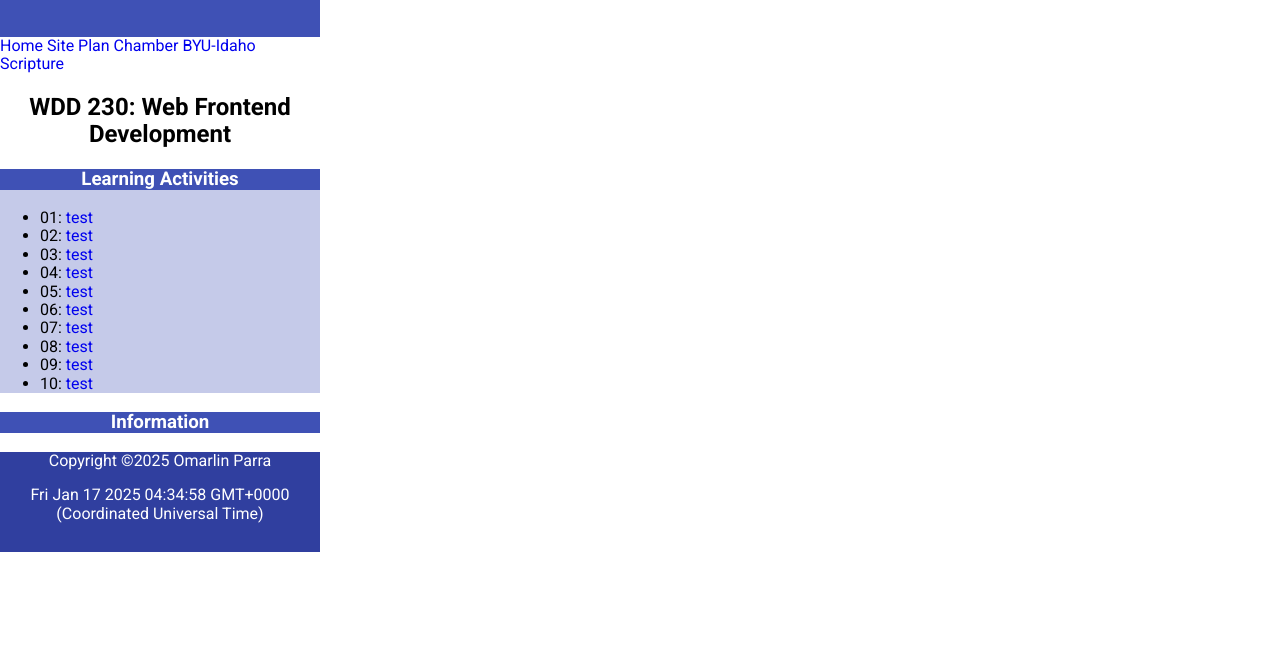
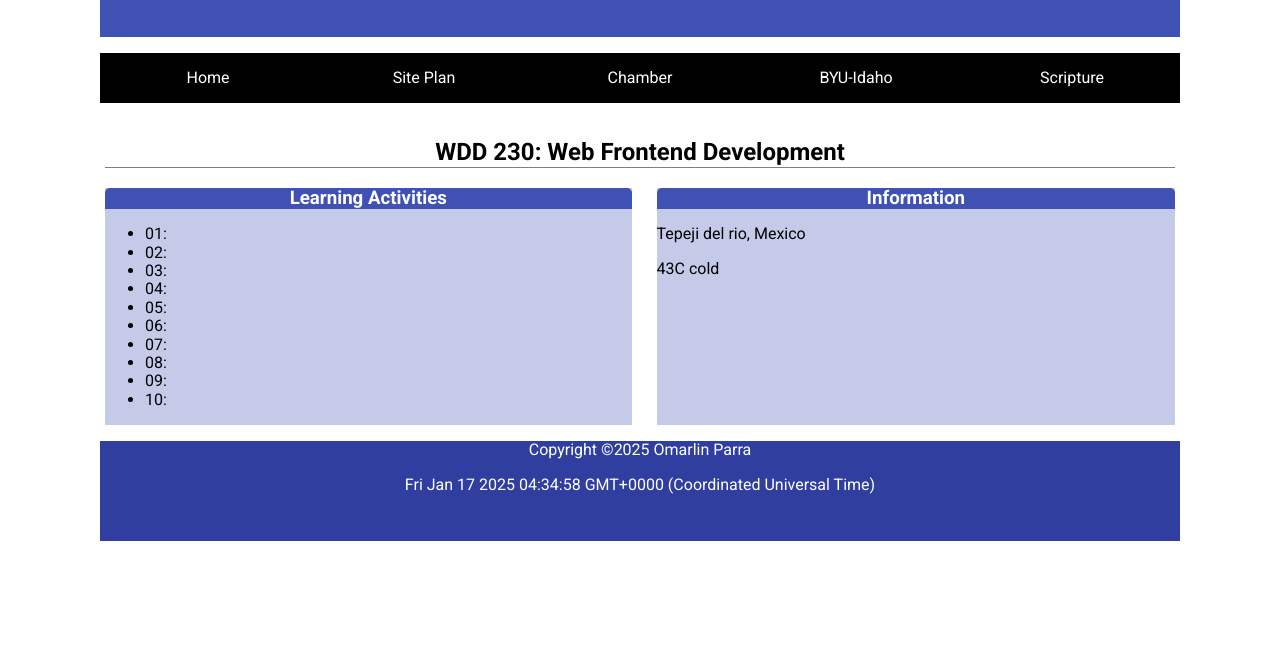
Before and after one commit to omarlinp/wdd230, a plain HTML site: page index.html in a window 1280 px wide. Shown: the part 133-800 px from the top of the page. Drawn offline with nearby package versions, Linux system fonts and the light colour scheme; some icons are missing.

Commit message:
02 assigment completed. home page updated

```diff
--- a/index.html
+++ b/index.html
@@ -6,9 +6,10 @@
     <meta name="author" content="Omarlin Parra">
     <meta name="description" content="This is a the webpage for the WDD230 class from Omarlin Parra from BYU">
     <title>Omarlin Parra - WDD 230 - Web Frontend Development</title>
-    <link rel="stylesheet" href="styles/normalize.css">
+    <link rel="stylesheet" href="https://cdnjs.cloudflare.com/ajax/libs/normalize/8.0.1/normalize.min.css">
     <link rel="stylesheet" href="https://cdn.jsdelivr.net/gh/lipis/flag-icons@7.2.3/css/flag-icons.min.css"/>
     <link rel="stylesheet" href="styles/base.css">
+    <link rel="stylesheet" href="styles/larger.css">
     <link rel="icon" href="favicon.ico">
     <meta name="og:title" content="Home page for the WDD-230 class">
     <meta name="og:type"  content="website">
@@ -22,31 +23,40 @@
             <h1>Omarlin Parra</h1>
         </header>
         <nav>
-            <a href="#">Home</a>
-            <a href="lesson03/Chamber-site-plan.html">Site Plan</a>
-            <a href="chamber/">Chamber</a>
-            <a href="https://www.byui.edu/" target="_blank">BYU-Idaho</a>
-            <a href=" https://www.churchofjesuschrist.org/study/scriptures" target="_blank">Scripture</a>
+            <ul>
+                <li><a href="#">Home</a></li>
+                <li><a href="lesson03/Chamber-site-plan.html">Site Plan</a></li>
+                <li><a href="chamber/">Chamber</a></li>
+                <li><a href="https://www.byui.edu/" target="_blank">BYU-Idaho</a></li>
+                <li><a href=" https://www.churchofjesuschrist.org/study/scriptures" target="_blank">Scripture</a></li>
+            </ul>
+
+
+
+
+
         </nav>
         <main>
             <h2>WDD 230: Web Frontend Development</h2>
             <section class="card">
                 <h3>Learning Activities</h3>
                 <ul>
-                    <li>01: <a href="#">test</a></li>
-                    <li>02: <a href="#">test</a></li>
-                    <li>03: <a href="#">test</a></li>
-                    <li>04: <a href="#">test</a></li>
-                    <li>05: <a href="#">test</a></li>
-                    <li>06: <a href="#">test</a></li>
-                    <li>07: <a href="#">test</a></li>
-                    <li>08: <a href="#">test</a></li>
-                    <li>09: <a href="#">test</a></li>
-                    <li>10: <a href="#">test</a></li>
+                    <li>01: <a href="#"></a></li>
+                    <li>02: <a href="#"></a></li>
+                    <li>03: <a href="#"></a></li>
+                    <li>04: <a href="#"></a></li>
+                    <li>05: <a href="#"></a></li>
+                    <li>06: <a href="#"></a></li>
+                    <li>07: <a href="#"></a></li>
+                    <li>08: <a href="#"></a></li>
+                    <li>09: <a href="#"></a></li>
+                    <li>10: <a href="#"></a></li>
                 </ul>
             </section>
             <section class="card">
                 <h3>Information</h3>
+                <p>Tepeji del rio, Mexico</p>
+                <p>43C cold</p>
             </section>
         </main>
         <footer>
--- a/styles/base.css
+++ b/styles/base.css
@@ -1,13 +1,14 @@
 @import url('https://fonts.googleapis.com/css2?family=Roboto+Slab:wght@100..900&family=Roboto:ital,wght@0,100..900;1,100..900&display=swap');
 body{
     font-family: "roboto";
+    max-width: 1080px;
+    margin: auto;
+
+}
+main{
+    margin: 0 5px;
 }
 
-.container{
-    width: 25%;
-
-
-}
 img{
     width: 100px;
 }
@@ -19,7 +20,19 @@ header{
     padding: 20px;
 }
 nav{
-    background-color: #fff;
+    background-color: black;
+
+}
+nav ul{
+    list-style-type: none;
+    padding: 0%;
+}
+nav a{
+    display: block;
+    color: white;
+    text-align: center;
+    padding: 1rem;
+    text-decoration: none;
 }
 h1{
     color: white;
@@ -29,15 +42,20 @@ h1{
 h2{
     font-family: "roboto";
     text-align: center;
+    border-bottom: 1.5px solid gray;
 }
 h3{
     background-color: #3F51B5;
     text-align: center;
     color: #fff;;
+    border-radius: 5px 5px 0 0;
+    margin: 0;
 }
 li , a{
     text-decoration: none;
+    color: black;
 }
+
 .card{
     background-color: #C5CAE9;
 }
--- /dev/null
+++ b/styles/larger.css
@@ -0,0 +1,17 @@
+
+@media (min-width:640px) {
+    nav ul{
+        display: flex;
+    }
+    nav ul li{
+        flex: 1 1 100%;
+    }
+    main{
+        display: grid;
+        grid-template-columns: auto auto;
+        column-gap: 25px;
+    }
+    main h2{
+        grid-column: 1/3;
+    }
+}
```
